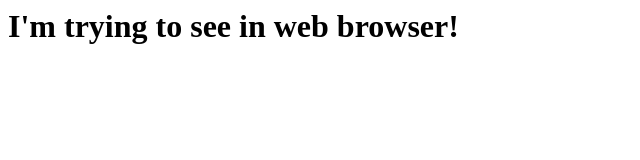
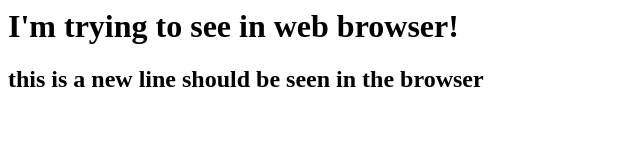
Before and after one commit to InkPi/class8, a plain HTML site: page index.html in a window 1280 px wide. Shown: the whole page, without its empty margins (0-640 px from the left). Drawn offline with Linux system fonts and the light colour scheme.

Commit message:
added the second line

```diff
--- a/index.html
+++ b/index.html
@@ -1 +1,3 @@
 <h1>I'm trying to see in web browser!</h1>
+
+<h2>this is a new line should be seen in the browser</h2>
```
